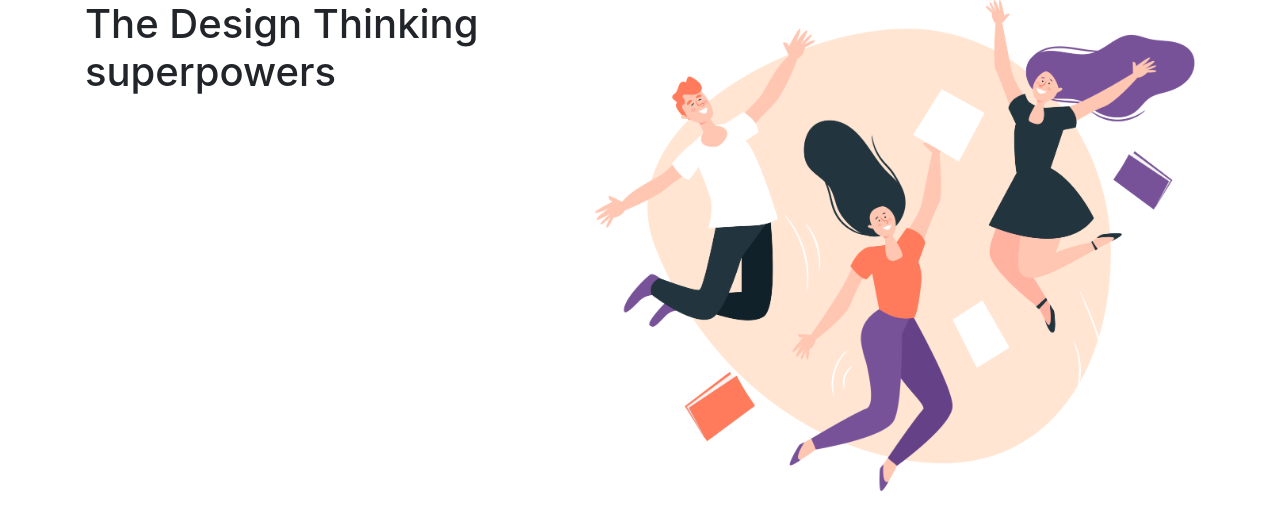
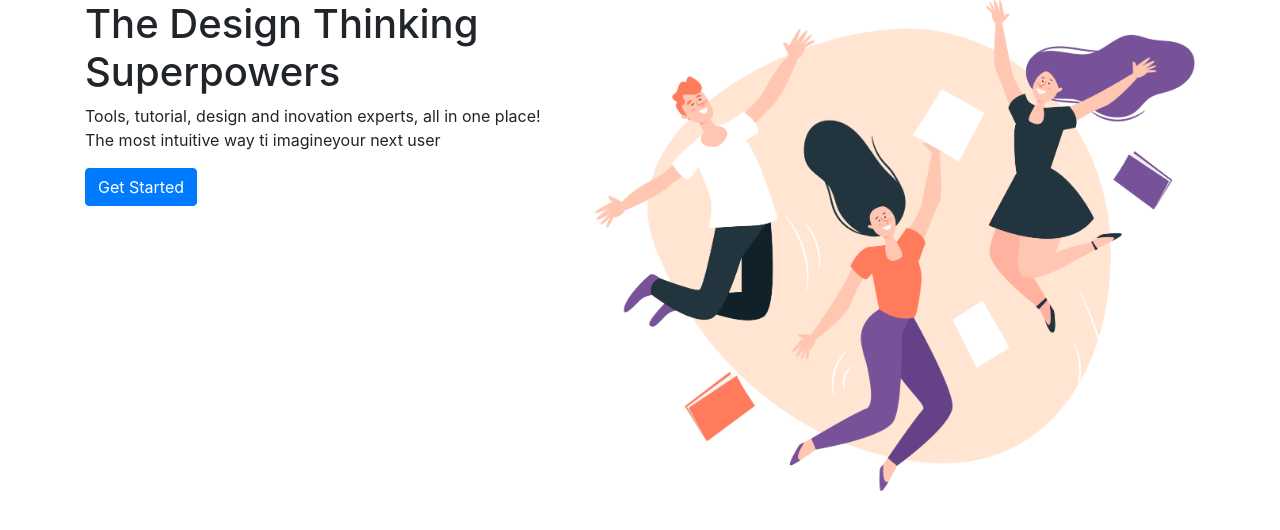
Before and after one commit to Dzaky02/basic-bootstrap, a plain HTML site: page index.html in a window 1280 px wide. Drawn offline with Linux system fonts and the light colour scheme.

Commit message:
Hero section Typography Web Design.

```diff
--- a/index.html
+++ b/index.html
@@ -20,7 +20,9 @@
         <div class="container">
             <div class="row">
                 <div class="col">
-                    <h1>The Design Thinking superpowers</h1>
+                    <h1>The Design Thinking Superpowers</h1>
+                    <p>Tools, tutorial, design and inovation experts, all in one place! The most intuitive way ti imagineyour next user</p>
+                    <a class="btn btn-primary" href="#" role="button">Get Started</a>
                 </div>
                 <div class="col">
                     <img width="600" src="images/hero-icon.png" alt="hero ilustration">
```
